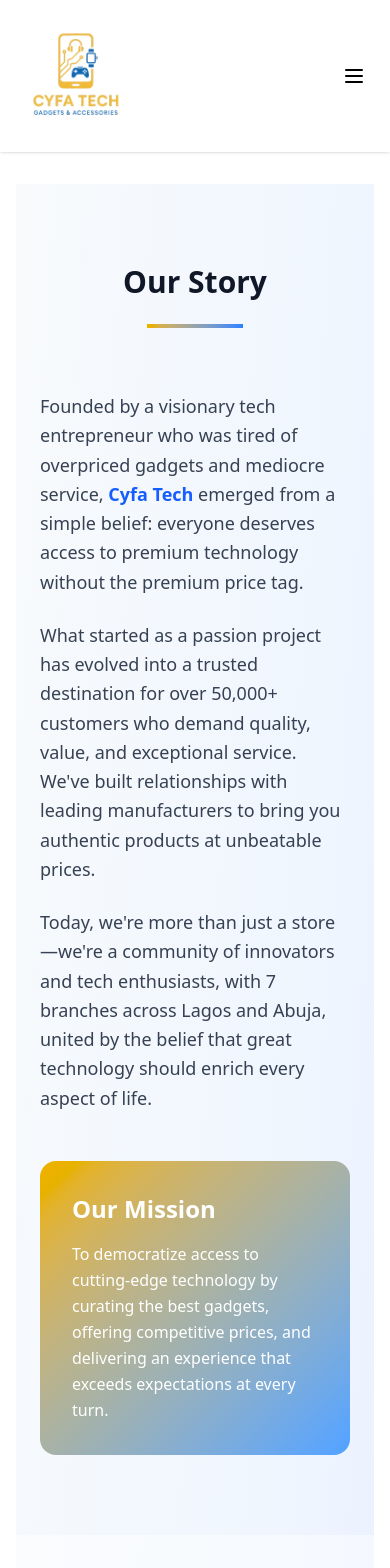
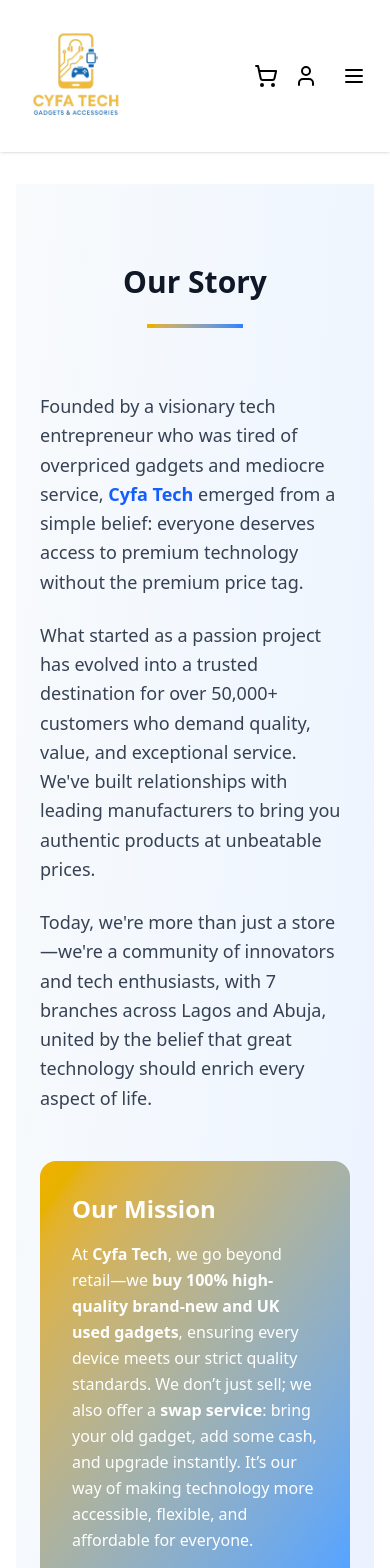
Before and after one commit to NosaCyfa001/Cyfa-Tech-Gadgets-and-Accessories, a Next.js app: page /about in a window 390 px wide. Shown: the top 1568 px of the page. Built offline with nearby package versions, Linux system fonts and the light colour scheme; no server answers.

Commit message:
Added cart icon for mobile and updated About page

```diff
--- a/app/about/page.tsx
+++ b/app/about/page.tsx
@@ -187,10 +187,14 @@
             <div className="relative">
               <div className="bg-gradient-to-br from-yellow-500 to-blue-400 rounded-2xl p-8 text-white">
                 <h3 className="text-2xl font-bold mb-4">Our Mission</h3>
-                <p className="text-white font-normal leading-relaxed">
-                  To democratize access to cutting-edge technology by curating the best gadgets,
-                  offering competitive prices, and delivering an experience that exceeds expectations
-                  at every turn.
+                <p className="text-white font-normal leading-relaxed mt-4">
+                  At <span className="font-bold">Cyfa Tech</span>, we go beyond retail—we
+                  <span className="font-bold"> buy 100% high-quality brand-new and UK used gadgets</span>,
+                  ensuring every device meets our strict quality standards.
+                  We don’t just sell; we also offer a
+                  <span className="font-bold"> swap service</span>: bring your old gadget,
+                  add some cash, and upgrade instantly.
+                  It’s our way of making technology more accessible, flexible, and affordable for everyone.
                 </p>
               </div>
             </div>
--- a/components/Navbar.tsx
+++ b/components/Navbar.tsx
@@ -29,7 +29,7 @@
           <Image src="/cyfa.png" alt="Cyfa Logo" width={120} height={50} />
         </Link>
 
-        {/* Center Links */}
+        {/* Center Links (Desktop only) */}
         <div className="hidden md:flex flex-1 justify-center text-lg font-bold">
           <Link href="/" className="px-4 py-2 hover:text-blue-600">Home</Link>
           <Link href="/about" className="px-4 py-2 hover:text-blue-600">About</Link>
@@ -37,8 +37,8 @@
           <Link href="/checkout" className="px-4 py-2 hover:text-blue-600">Checkout</Link>
         </div>
 
-        {/* Right Section (Desktop only) */}
-        <div className="hidden md:flex items-center space-x-4">
+        {/* Right Section (Cart + Auth + Mobile Menu Toggle) */}
+        <div className="flex items-center space-x-4">
 
           {/* Cart */}
           <Link href="/checkout" className="relative">
@@ -50,22 +50,18 @@
             )}
           </Link>
 
-          {/* Auth Icons */}
+          {/* Auth (icon only) */}
           {session ? (
-            <div
+            <LogOut
               onClick={() => signOut()}
-              className="flex items-center space-x-1 cursor-pointer hover:scale-105 transition"
-            >
-              <LogOut className="h-6 w-6 text-red-600" />
-              <span className="text-sm text-red-600 font-medium">Sign Out</span>
-            </div>
+              className="h-6 w-6 text-red-600 cursor-pointer hover:scale-110 transition"
+            />
           ) : (
             <User
               onClick={() => signIn("google")}
               className="h-6 w-6 text-black hover:text-blue-600 cursor-pointer hover:scale-110 transition"
             />
           )}
-        </div>
 
           {/* Mobile Menu Toggle */}
           <div
@@ -75,8 +71,9 @@
             {mobileOpen ? <X className="h-6 w-6" /> : <Menu className="h-6 w-6" />}
           </div>
         </div>
+      </div>
 
-      {/* Mobile Menu */}
+      {/* Mobile Menu (Links only) */}
       {mobileOpen && (
         <nav className="md:hidden bg-white shadow-md text-center">
           <ul className="flex flex-col p-4 space-y-2">
@@ -84,25 +81,6 @@
             <li><Link href="/about" className="block hover:text-blue-600">About</Link></li>
             <li><Link href="/products" className="block hover:text-blue-600">Products</Link></li>
             <li><Link href="/checkout" className="block hover:text-blue-600">Checkout</Link></li>
-
-            {/* Mobile Auth Buttons */}
-            {session ? (
-              <li
-                onClick={() => signOut()}
-                className="flex items-center justify-center space-x-1 cursor-pointer hover:text-red-600"
-              >
-                <LogOut className="h-5 w-5 text-red-600" />
-                <span className="text-sm text-red-600 font-medium">Sign Out</span>
-              </li>
-            ) : (
-              <li
-                onClick={() => signIn("google")}
-                className="flex items-center justify-center space-x-1 cursor-pointer hover:text-green-600"
-              >
-                <User className="h-5 w-5 text-blue-600" />
-                <span className="text-sm text-blue-600 font-medium">Sign In</span>
-              </li>
-            )}
           </ul>
         </nav>
       )}
```
Lines whose indentation alone changed are shown as unchanged.
